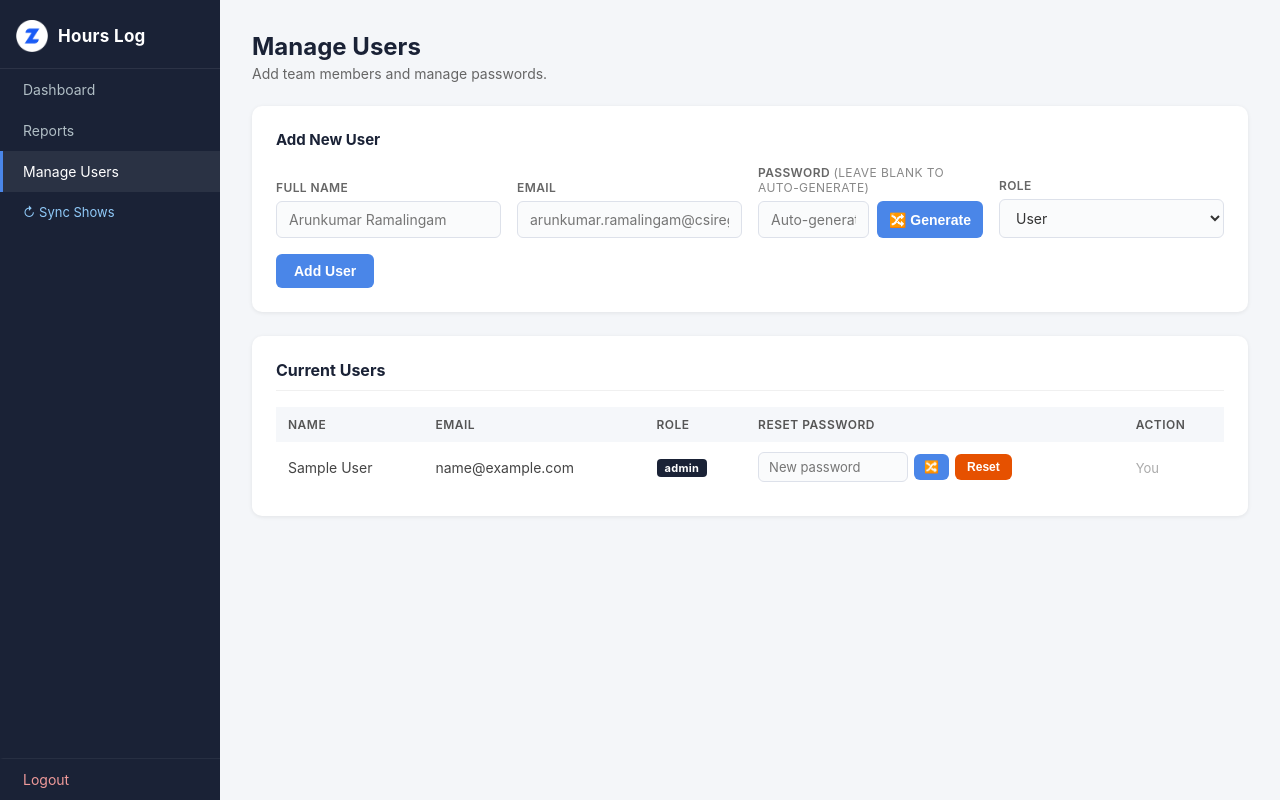
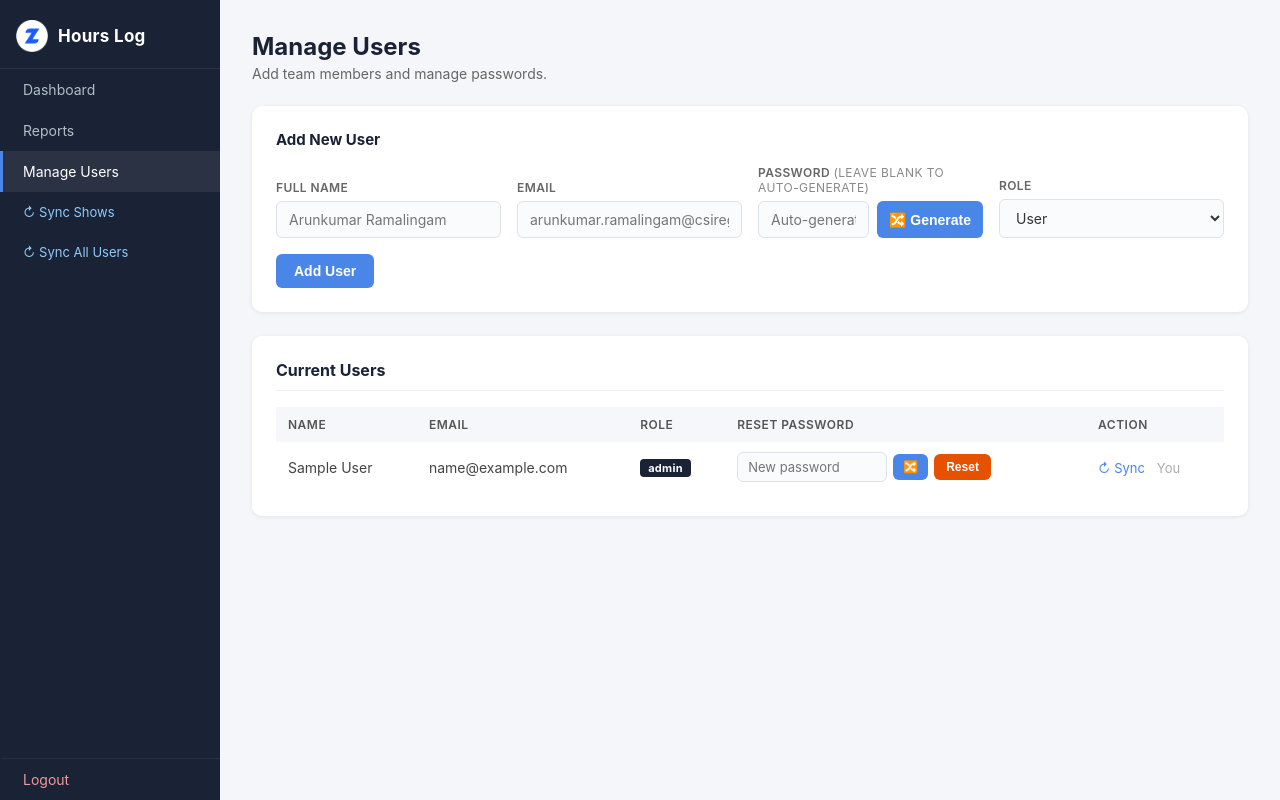
Before and after one commit to KirthiArun/timesheet-app, a Flask app: page /admin/users in a window 1280 px wide. Run offline with Flask 3, Linux system fonts and the light colour scheme; the visitor is signed in with stand-in values (Sample User, id 1); data comes from the database, SQL or seed files in the repository; parts of the project's set-up code (start-up, migrations or seed data) failed here and were passed over; some libraries are stand-ins or nearby versions.

Commit message:
Sheet sync fix

```diff
--- a/app.py
+++ b/app.py
@@ -1250,6 +1250,19 @@ def vacation():
 
     return render_template("vacation.html", vacation_entries=vacation_entries, year=year)
 
+@app.route("/admin/sync-user/<int:user_id>")
+@login_required
+@admin_required
+def admin_sync_user(user_id):
+    conn = get_db()
+    user = db_execute(conn, "SELECT name FROM users WHERE user_id = ?", (user_id,)).fetchone()
+    conn.close()
+    if not user:
+        flash("User not found.", "error")
+        return redirect(url_for("admin_users"))
+    do_sheets_sync(user_id)
+    flash(f"Re-sync triggered for {user['name']}.", "success")
+    return redirect(url_for("admin_users"))
 
 # ── Startup ───────────────────────────────────────────────────────────────────
 
--- a/templates/admin_users.html
+++ b/templates/admin_users.html
@@ -63,6 +63,8 @@
                     </form>
                 </td>
                 <td>
+                    {# ADD before it #}
+                    <a class="action-link" href="{{ url_for('admin_sync_user', user_id=u.user_id) }}">↻ Sync</a>
                     {% if u.user_id != session.get('user_id') %}
                     <a class="danger-link" href="{{ url_for('admin_delete_user', user_id=u.user_id) }}"
                        onclick="return confirm('Delete {{ u.name }}? All their entries will remain but they cannot log in.')">Delete</a>
--- a/templates/base.html
+++ b/templates/base.html
@@ -23,6 +23,7 @@
     <a href="{{ url_for('reports') }}" class="{% if request.endpoint == 'reports' %}active{% endif %}">Reports</a>
     <a href="{{ url_for('admin_users') }}" class="{% if request.endpoint == 'admin_users' %}active{% endif %}">Manage Users</a>
     <a href="{{ url_for('admin_sync_shows') }}" class="sync-link">↻ Sync Shows</a>
+    <a href="{{ url_for('admin_sync_all_users') }}" class="sync-link">↻ Sync All Users</a>
     {% endif %}
     <a href="{{ url_for('logout') }}" class="logout-link">Logout</a>
 </div>
```
